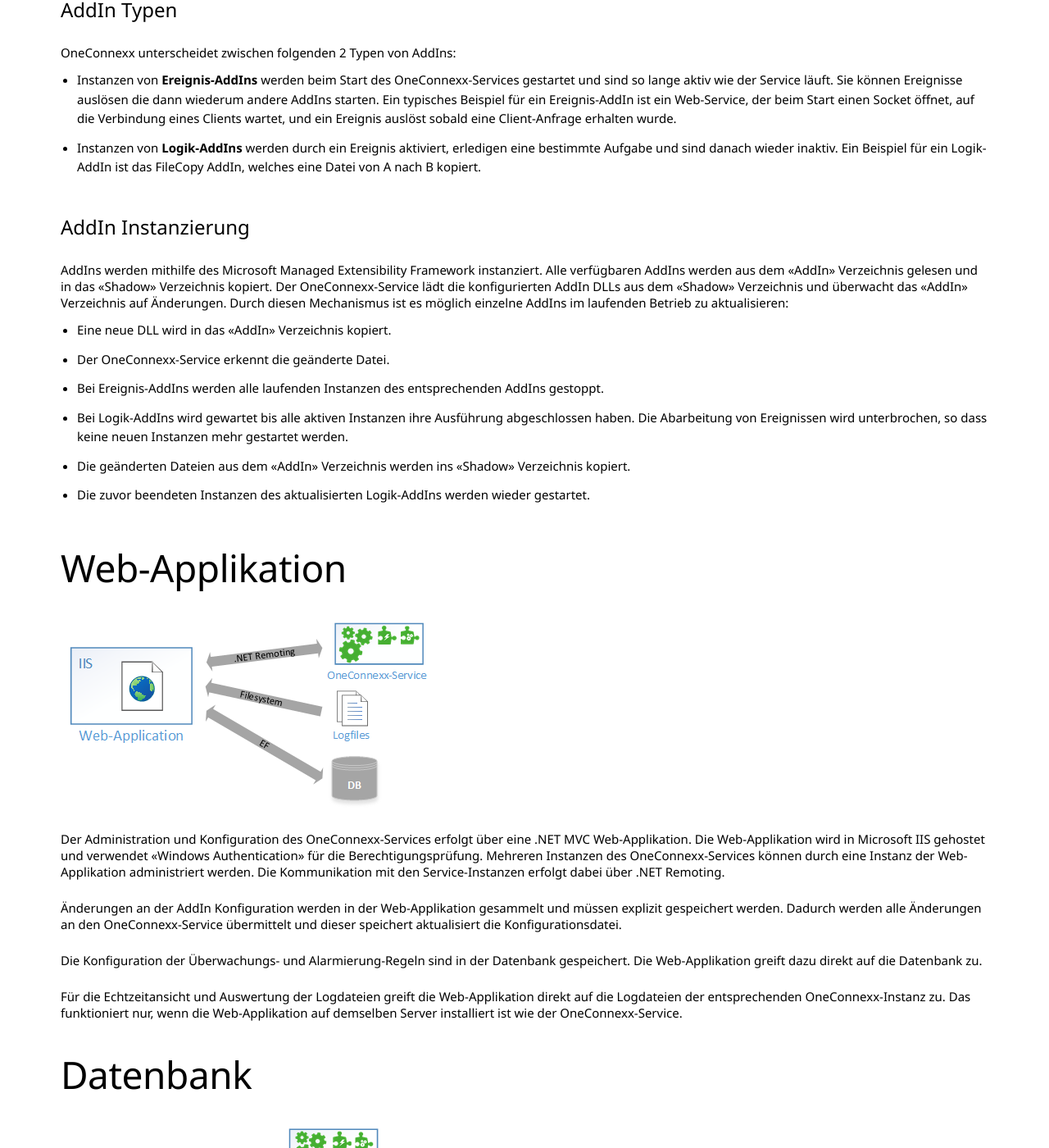
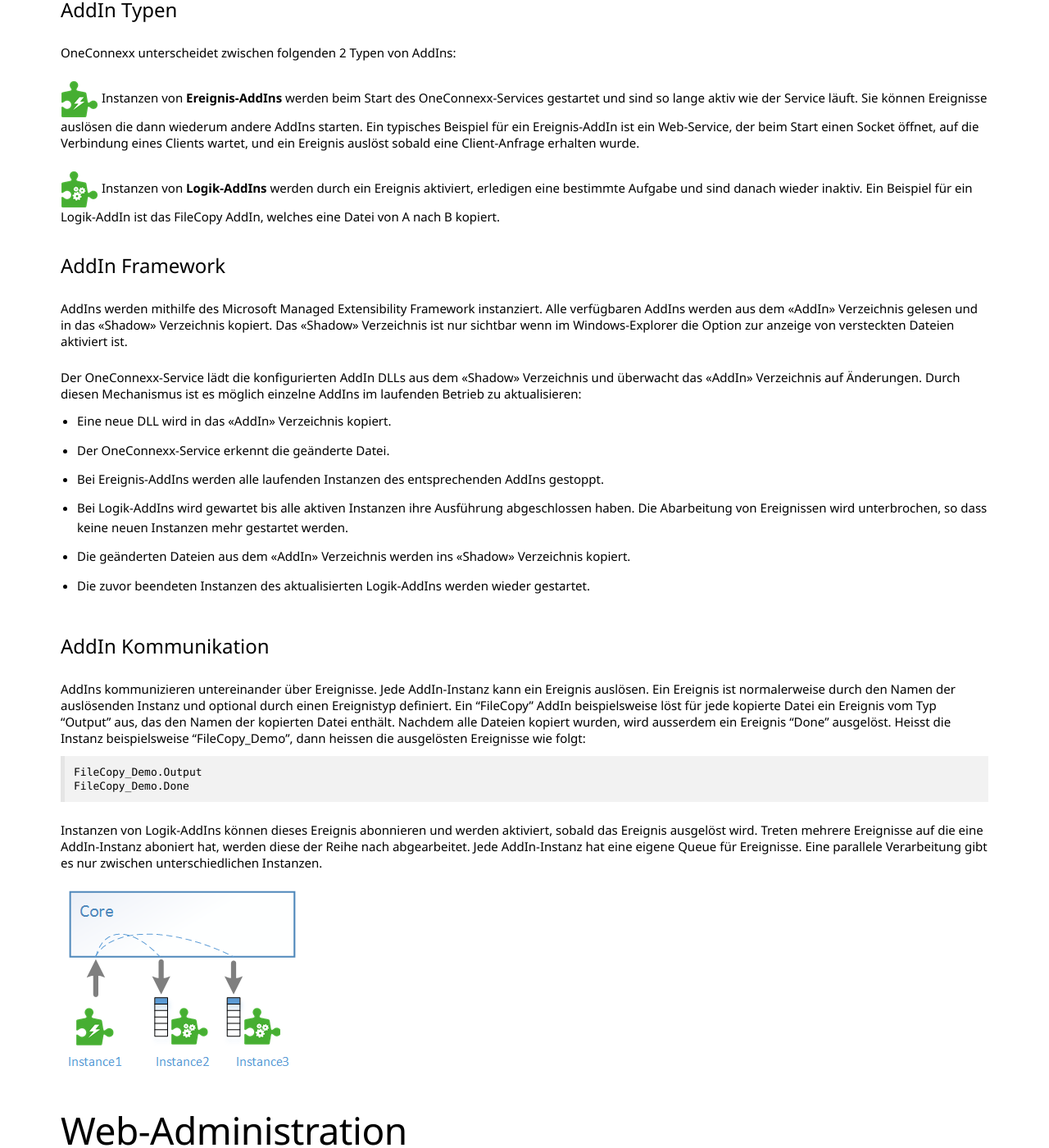
Before and after one commit to primesoft-group/oneconnexx-docs, a Jekyll site: the page built from _pages/architecture/de/overview.md, in a window 1280 px wide and 1400 px high, scrolled down 2027 px. Shown: the whole window at 82% size. Built offline with Jekyll 4.4.1, drawn with Linux system fonts in a browser that asks for light colours; nearby versions of some CDN libraries; some web fonts are replaced.

Commit message:
Architektur

````diff
--- a/_pages/architecture/de/overview.md
+++ b/_pages/architecture/de/overview.md
@@ -38,18 +38,23 @@
 
 OneConnexx unterscheidet zwischen folgenden 2 Typen von AddIns:
 
-* Instanzen von **Ereignis-AddIns** werden beim Start des OneConnexx-Services gestartet und sind so lange aktiv
+![x]({{ site.baseurl }}/assets/content-images/architecture/de/eventaddin.png "Ereignis-AddIn")
+Instanzen von **Ereignis-AddIns** werden beim Start des OneConnexx-Services gestartet und sind so lange aktiv
 wie der Service läuft. Sie können Ereignisse auslösen die dann wiederum andere AddIns starten. Ein typisches Beispiel
 für ein Ereignis-AddIn ist ein Web-Service, der beim Start einen Socket öffnet, auf die Verbindung eines Clients wartet,
 und ein Ereignis auslöst sobald eine Client-Anfrage erhalten wurde.
-* Instanzen von **Logik-AddIns** werden durch ein Ereignis aktiviert, erledigen eine bestimmte Aufgabe und sind danach
+
+![x]({{ site.baseurl }}/assets/content-images/architecture/de/logicaddin.png "Logik-AddIn")
+Instanzen von **Logik-AddIns** werden durch ein Ereignis aktiviert, erledigen eine bestimmte Aufgabe und sind danach
 wieder inaktiv. Ein Beispiel für ein Logik-AddIn ist das FileCopy AddIn, welches eine Datei von A nach B kopiert.
 
-#### AddIn Instanzierung
+#### AddIn Framework
 
 AddIns werden mithilfe des Microsoft Managed Extensibility Framework instanziert. Alle verfügbaren AddIns
-werden aus dem «AddIn» Verzeichnis gelesen und in das «Shadow» Verzeichnis kopiert. Der OneConnexx-Service
-lädt die konfigurierten AddIn DLLs aus dem «Shadow» Verzeichnis und überwacht das «AddIn» Verzeichnis auf Änderungen.
+werden aus dem «AddIn» Verzeichnis gelesen und in das «Shadow» Verzeichnis kopiert. Das «Shadow» Verzeichnis
+ist nur sichtbar wenn im Windows-Explorer die Option zur anzeige von versteckten Dateien aktiviert ist.
+
+Der OneConnexx-Service lädt die konfigurierten AddIn DLLs aus dem «Shadow» Verzeichnis und überwacht das «AddIn» Verzeichnis auf Änderungen.
 Durch diesen Mechanismus ist es möglich einzelne AddIns im laufenden Betrieb zu aktualisieren:
 
 * Eine neue DLL wird in das «AddIn» Verzeichnis kopiert.
@@ -60,7 +65,26 @@
 * Die geänderten Dateien aus dem «AddIn» Verzeichnis werden ins «Shadow» Verzeichnis kopiert.
 * Die zuvor beendeten Instanzen des aktualisierten Logik-AddIns werden wieder gestartet.
 
-## Web-Applikation
+#### AddIn Kommunikation
+
+AddIns kommunizieren untereinander über Ereignisse. Jede AddIn-Instanz kann ein Ereignis auslösen. Ein Ereignis ist
+normalerweise durch den Namen der auslösenden Instanz und optional durch einen Ereignistyp definiert. Ein "FileCopy" AddIn
+beispielsweise löst für jede kopierte Datei ein Ereignis vom Typ "Output" aus, das den Namen der kopierten Datei enthält.
+Nachdem alle Dateien kopiert wurden, wird ausserdem ein Ereignis "Done" ausgelöst. Heisst die Instanz beispielsweise "FileCopy_Demo",
+dann heissen die ausgelösten Ereignisse wie folgt:
+
+```
+FileCopy_Demo.Output
+FileCopy_Demo.Done
+```
+
+Instanzen von Logik-AddIns können dieses Ereignis abonnieren und werden aktiviert, sobald das Ereignis ausgelöst wird.
+Treten mehrere Ereignisse auf die eine AddIn-Instanz aboniert hat, werden diese der Reihe nach abgearbeitet. Jede AddIn-Instanz
+hat eine eigene Queue für Ereignisse. Eine parallele Verarbeitung gibt es nur zwischen unterschiedlichen Instanzen.
+
+![x]({{ site.baseurl }}/assets/content-images/architecture/de/eventqueue.png "Ereignis-Queue")
+
+## Web-Administration
 
 ![x]({{ site.baseurl }}/assets/content-images/architecture/de/webapplication.png "Web-Applikation")
 
````
Also changed, not shown: assets/content-images/architecture/de/eventaddin.png (added), assets/content-images/architecture/de/eventqueue.png (added), assets/content-images/architecture/de/logicaddin.png (added).
